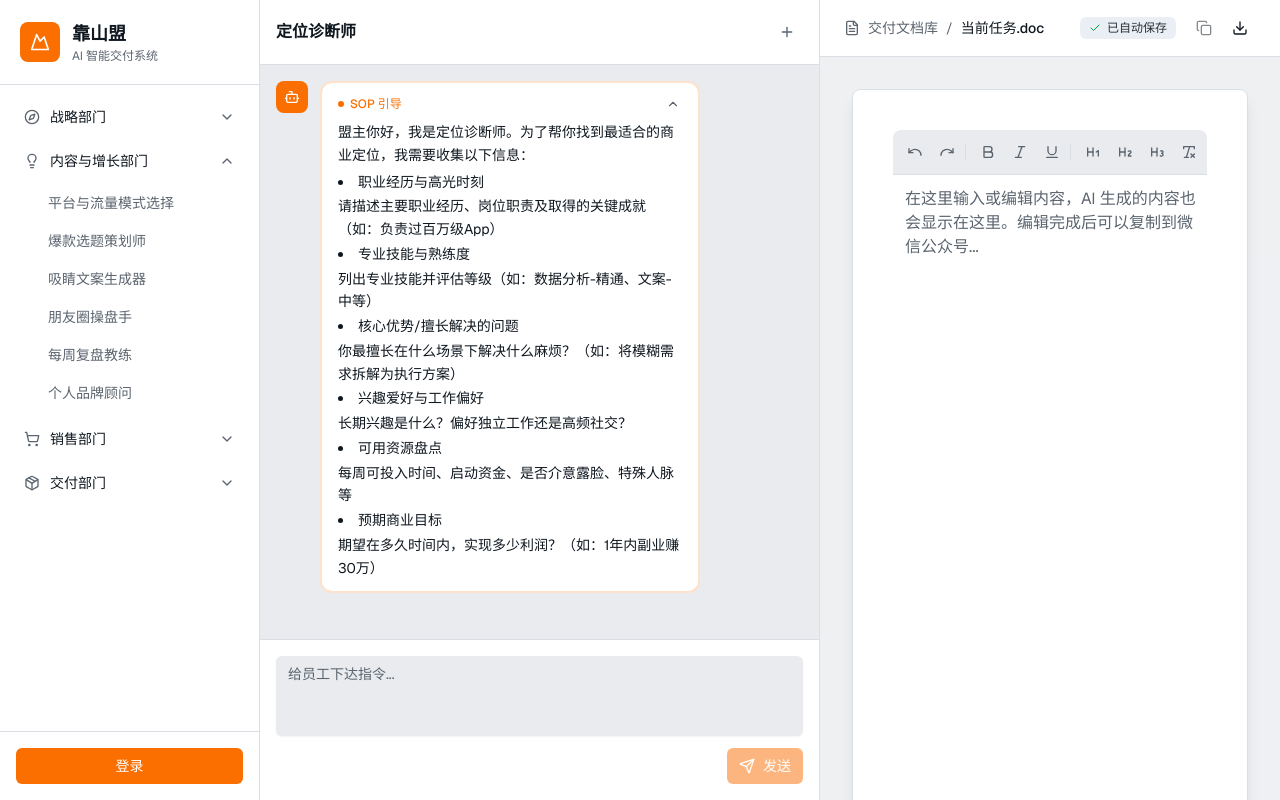
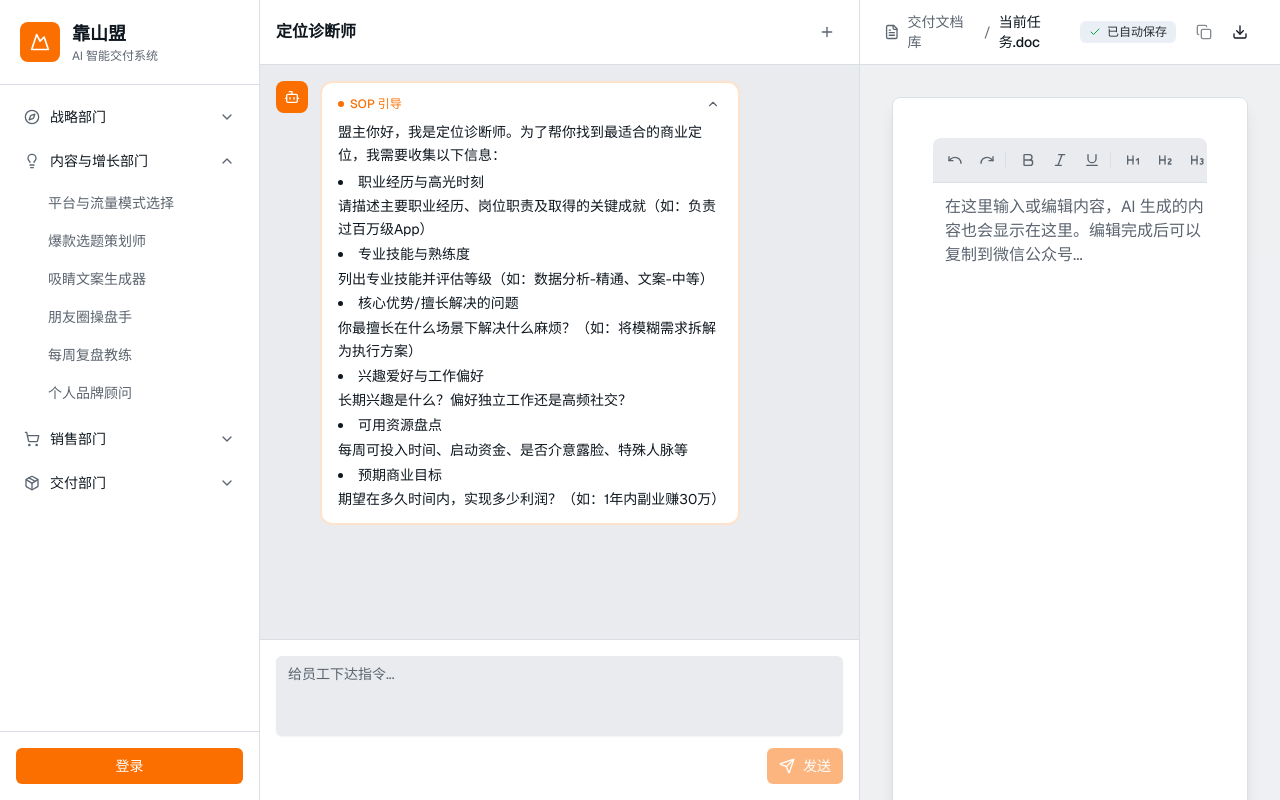
Before and after one commit to 3478137972-bit/kaoshanmeng, a Next.js app: page / in a window 1280 px wide. Built offline with nearby package versions, Linux system fonts and the light colour scheme; no server answers.

Commit message:
进一步增加对话框宽度至 600px
将对话框宽度从 560px 增加到 600px，消息气泡最大宽度从 380px 增加到 420px，提供更宽敞的显示空间。

Co-Authored-By: Claude Sonnet 4.5 <noreply@anthropic.com>

```diff
--- a/components/dashboard/chat-console.tsx
+++ b/components/dashboard/chat-console.tsx
@@ -555,7 +555,7 @@ export function ChatConsole({ activeAgent, onContentGenerated }: ChatConsoleProp
   }
 
   return (
-    <div className="w-[560px] shrink-0 bg-muted flex flex-col h-full border-r border-border">
+    <div className="w-[600px] shrink-0 bg-muted flex flex-col h-full border-r border-border">
       {/* Header */}
       <header className="p-4 bg-card border-b border-border">
         <div className="flex items-center justify-between">
@@ -624,7 +624,7 @@ export function ChatConsole({ activeAgent, onContentGenerated }: ChatConsoleProp
               {/* Message Bubble */}
               <div
                 className={cn(
-                  "max-w-[380px] rounded-xl px-4 py-3 relative",
+                  "max-w-[420px] rounded-xl px-4 py-3 relative",
                   message.role === "ai"
                     ? "bg-card border border-border"
                     : "bg-primary text-primary-foreground",
```
